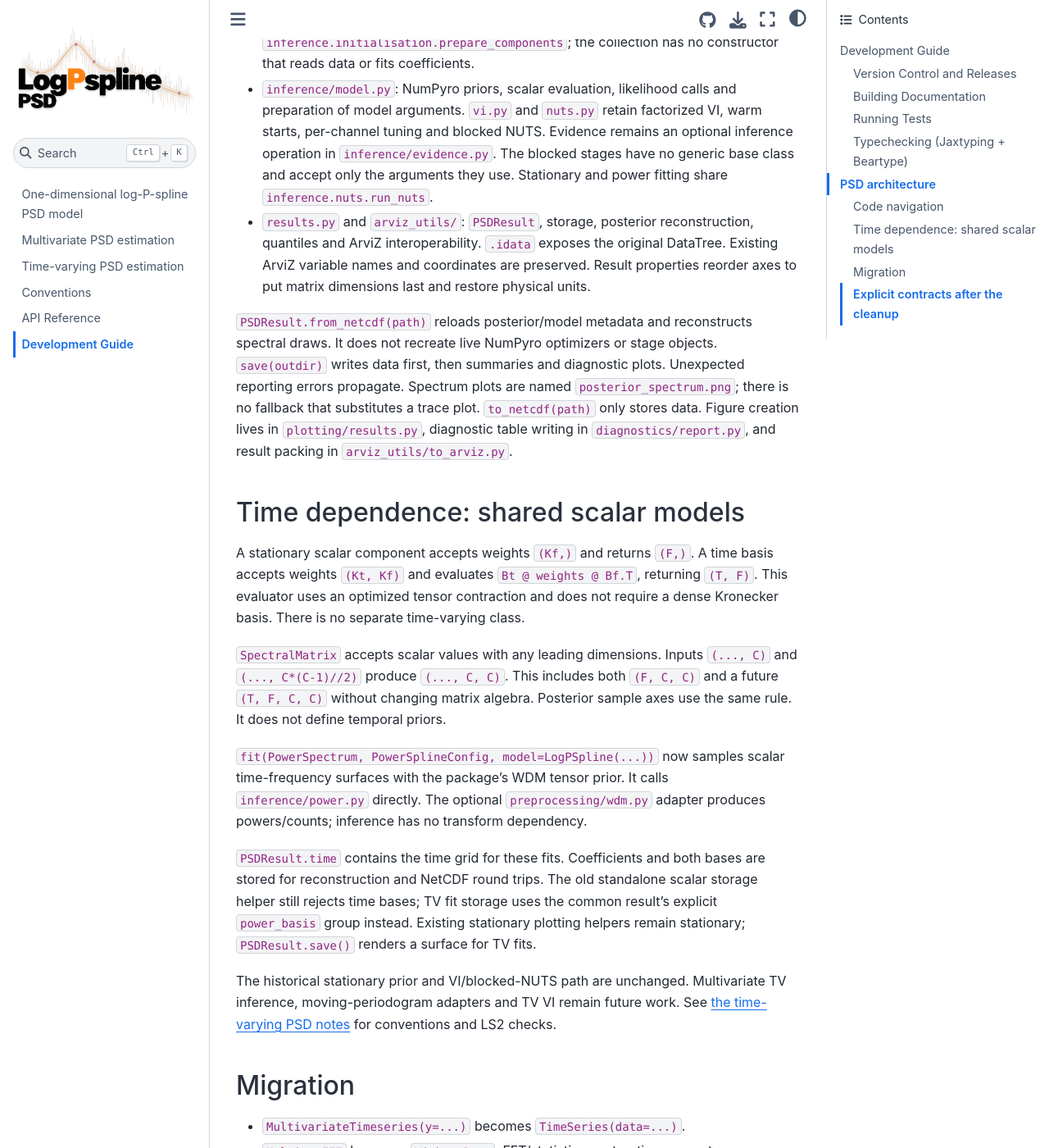
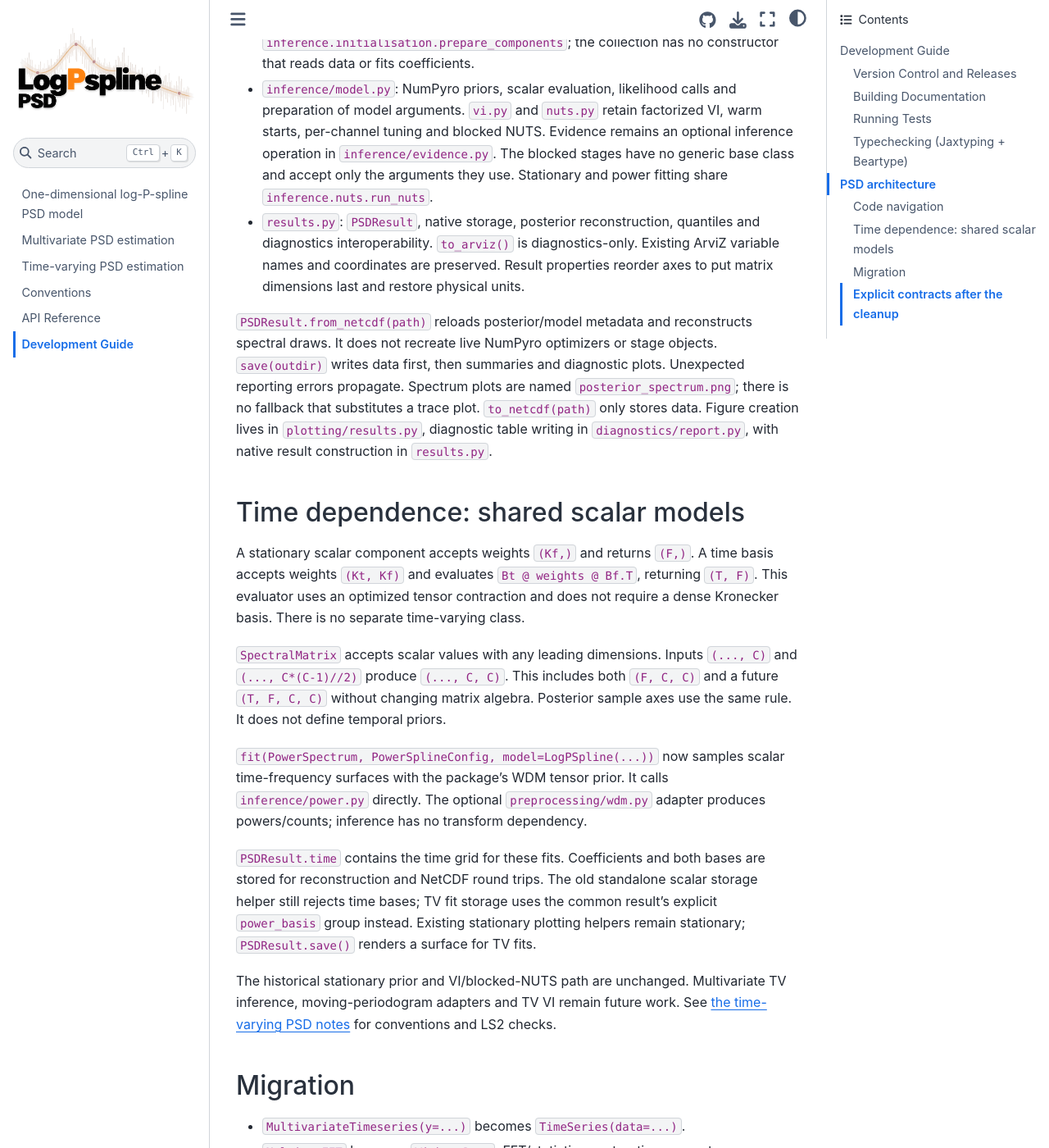
Before and after one commit to nz-gravity/LogPSplinePSD, a Jupyter Book: the page built from docs/development.md, in a window 1280 px wide and 1400 px high, scrolled down 2787 px. Shown: the whole window at 82% size. Built offline with Jupyter Book 1.0.4 settings and Sphinx 7.4.7 and the Sphinx Book theme 1.1.4, drawn with Linux system fonts in a browser that asks for light colours; some of the changed text lies outside the part shown.

Commit message:
remove stale ArviZ result-layer docs

```diff
--- a/docs/development.md
+++ b/docs/development.md
@@ -120,8 +120,8 @@
   optional inference operation in `inference/evidence.py`. The blocked stages
   have no generic base class and accept only the arguments they use.
   Stationary and power fitting share `inference.nuts.run_nuts`.
-- `results.py` and `arviz_utils/`: `PSDResult`, storage, posterior reconstruction,
-  quantiles and ArviZ interoperability. `.idata` exposes the original DataTree.
+- `results.py`: `PSDResult`, native storage, posterior reconstruction,
+  quantiles and diagnostics interoperability. `to_arviz()` is diagnostics-only.
   Existing ArviZ variable names and coordinates are preserved. Result properties
   reorder axes to put matrix dimensions last and restore physical units.
 
@@ -131,7 +131,7 @@
 reporting errors propagate. Spectrum plots are named `posterior_spectrum.png`;
 there is no fallback that substitutes a trace plot. `to_netcdf(path)` only stores
 data. Figure creation lives in `plotting/results.py`, diagnostic table writing
-in `diagnostics/report.py`, and result packing in `arviz_utils/to_arviz.py`.
+in `diagnostics/report.py`, with native result construction in `results.py`.
 
 ## Time dependence: shared scalar models
 
@@ -170,7 +170,7 @@
   Initial weight fitting lives in `inference.initialisation`.
 - `MultivariateLogPSplines` is replaced by prepared `SpectralComponents`
   for inference and the independent `SpectralMatrix` for matrix algebra.
-- Model storage functions live in `arviz_utils.spline_storage`, and basis
+- Results store reconstructed spectra directly, and basis
   plotting in `plotting.basis.plot_spline_basis`.
 - `PipelineConfig` is in `config.py`; `PipelineResult` becomes `PSDResult`.
 - Old `pipeline/`, `psplines/` and `datatypes/` modules are removed rather
@@ -179,10 +179,9 @@
 
 ## Explicit contracts after the cleanup
 
-- `get_psd_dataset(result.idata)` handles both stationary and scalar TV fits.
-  Its labeled axes are `(chain, draw, channel, channel_aux, [time,] frequency)`.
-  `PSDResult.spectral_density` moves the matrix axes to the end. Missing sample
-  groups may be skipped; corrupt selected groups raise their original error.
+- `PSDResult.spectrum` handles both stationary and scalar TV fits.
+  Its labeled axes are `(chain, draw, [time,] frequency, channel, channel_aux)`.
+  `PSDResult.spectral_density` exposes the same values as a NumPy array.
 - `PipelineConfig.chain_method` reaches NumPyro. The unused `design_from_vi`
   and `design_from_vi_tau` options have been removed. This does not remove the
   separate low-level design-weight fitting function.
```
